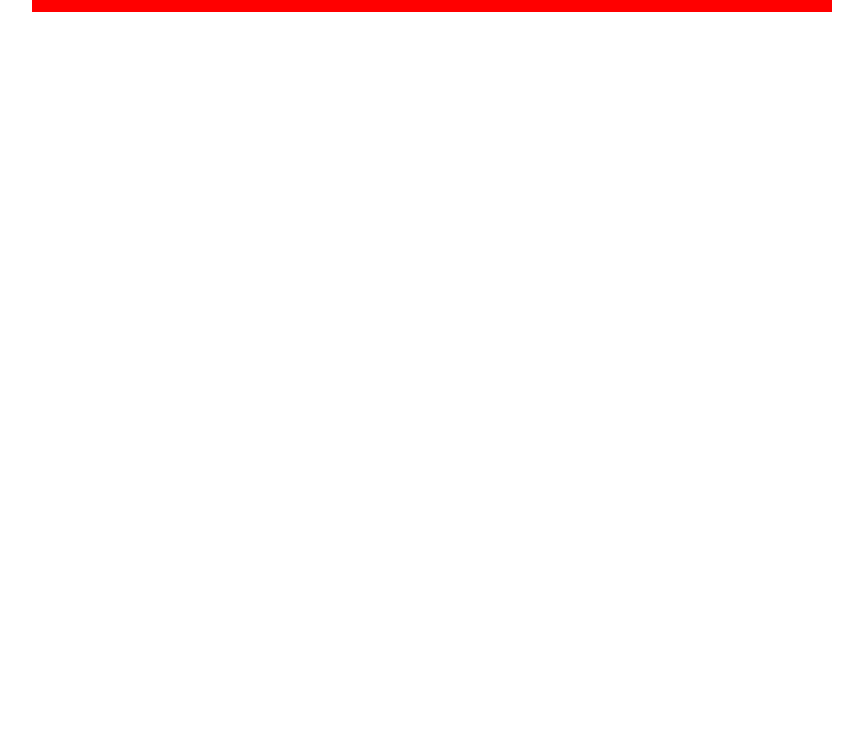
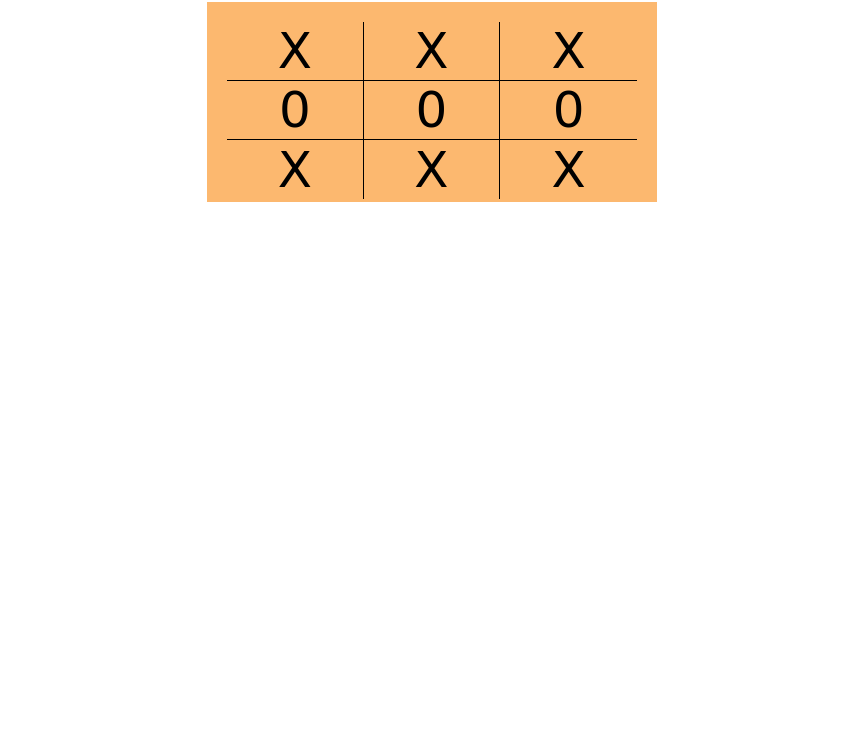
Before and after one commit to Chris1-web/TicTacToe, a plain HTML site: page index.html in a window 1280 px wide. Shown: the part 63-800 px from the top of the page, without its empty margins (208-1071 px from the left). Drawn offline with Linux system fonts and the light colour scheme; a web font is replaced by a local one.

Commit message:
ui for project done

```diff
--- a/index.html
+++ b/index.html
@@ -13,6 +13,25 @@
       <nav class="navigation">
         <h2 class="header">TIC TAC TOE</h2>
       </nav>
+      <main>
+        <div class="gameboard">
+          <div class="column-1">
+            <div class="section">X</div>
+            <div class="section">0</div>
+            <div class="section">X</div>
+          </div>
+          <div class="column-2">
+            <div class="section">X</div>
+            <div class="section">0</div>
+            <div class="section">X</div>
+          </div>
+          <div class="column-3">
+            <div class="section">X</div>
+            <div class="section">0</div>
+            <div class="section">X</div>
+          </div>
+        </div>
+      </main>
     </div>
   </body>
 </html>
--- a/style/style.css
+++ b/style/style.css
@@ -17,14 +17,48 @@ html {
 
 .container {
   max-width: 80rem;
-  background-color: red;
-  margin: 0 auto;
-  padding: 2rem;
+  margin: 1rem auto;
   font-family: "Hubballi", cursive;
 }
 
 .navigation {
   text-align: center;
   font-size: 2rem;
-  color: white;
+  color: var(--primary-text-color);
 }
+
+.gameboard {
+  display: grid;
+  grid-template-columns: repeat(3, 1fr);
+  height: 20rem;
+  max-width: 45rem;
+  margin: 2rem auto;
+  background-color: var(--primary-background-color);
+  padding: 2rem;
+}
+
+.column-1,
+.column-2,
+.column-3 {
+  display: grid;
+  grid-template-rows: repeat(3, 1fr);
+}
+
+.section {
+  border-top: none;
+  border-left: none;
+  border-right: 0.1rem solid black;
+  border-bottom: 0.1rem solid black;
+  font-size: 5rem;
+  display: flex;
+  justify-content: center;
+  align-items: center;
+}
+
+.section:last-child {
+  border-bottom: none;
+}
+
+.column-3 > .section {
+  border-right: none;
+}
```
